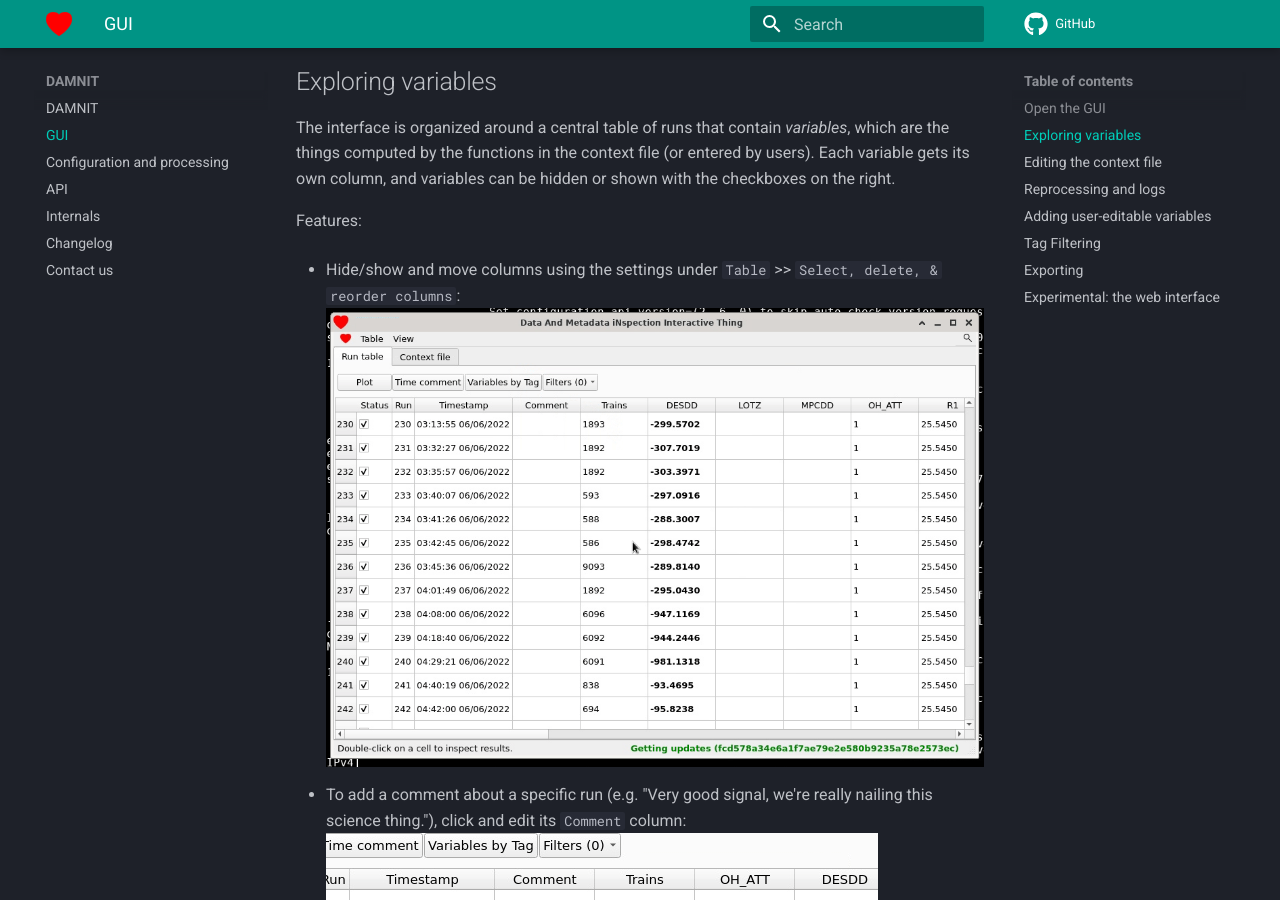
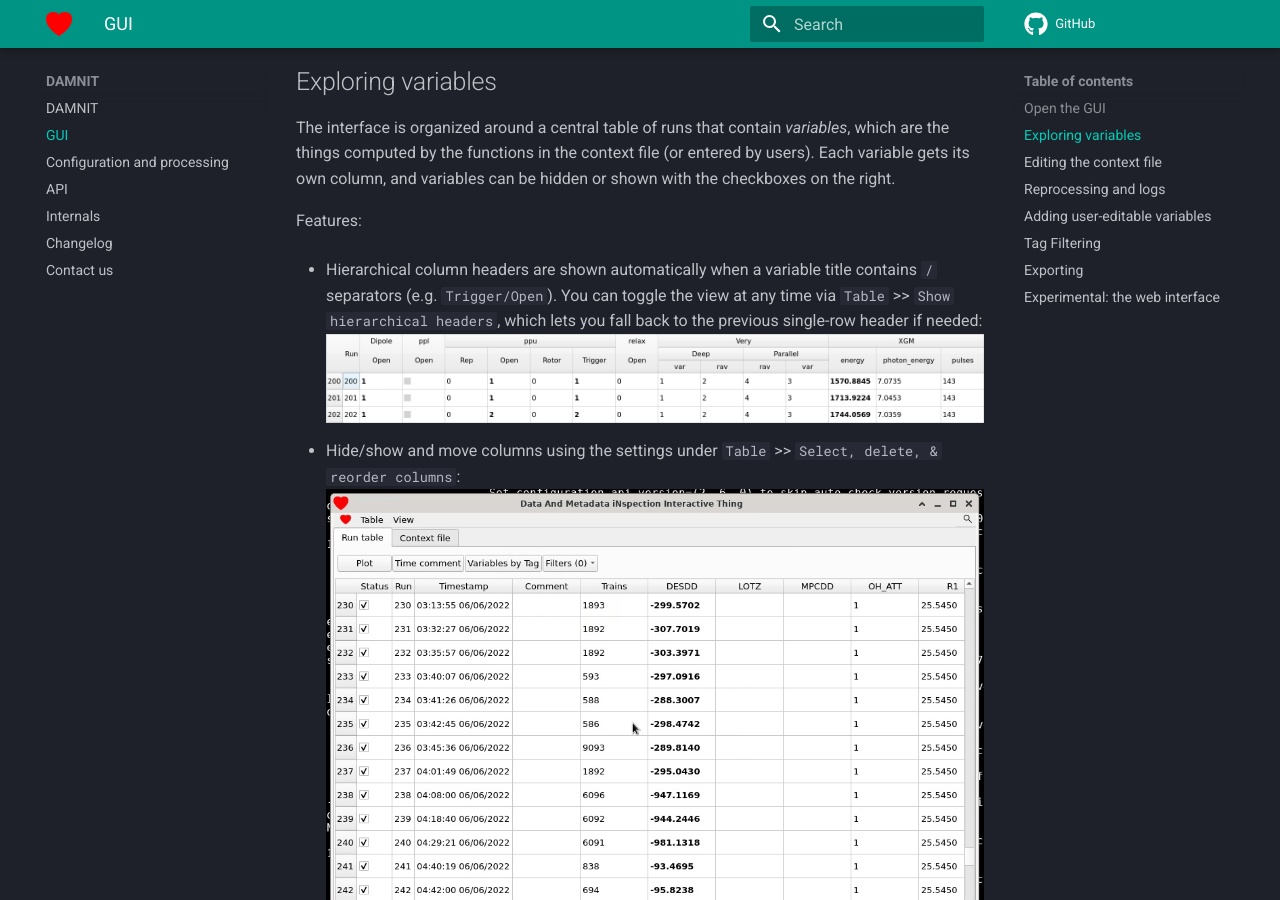
Before and after one commit to European-XFEL/DAMNIT, an MkDocs documentation site: the page built from docs/gui.md, in a window 1280 px wide and 900 px high, scrolled down 1028 px. Built offline with MkDocs 1.6.1 and Material for MkDocs 9.7.7, drawn with Linux system fonts in a browser that asks for light colours; comment, search, counter and statistics services are not loaded.

Commit message:
docs: update documentation on the hierarchical column header.

```diff
--- a/docs/gui.md
+++ b/docs/gui.md
@@ -42,6 +42,12 @@ The interface is organized around a central table of runs that contain
 hidden or shown with the checkboxes on the right.
 
 Features:
+
+- Hierarchical column headers are shown automatically when a variable title
+  contains `/` separators (e.g. `Trigger/Open`). You can toggle the view at any
+  time via `Table` >> `Show hierarchical headers`, which lets you fall back
+  to the previous single-row header if needed:
+  ![](static/hierarchical-header.png)
 
 - Hide/show and move columns using the settings under `Table` >> `Select, delete, &
   reorder columns`:
```
Also changed, not shown: docs/configuration_and_management.md (+3 -1 lines), docs/static/hierarchical-header.png (added).
